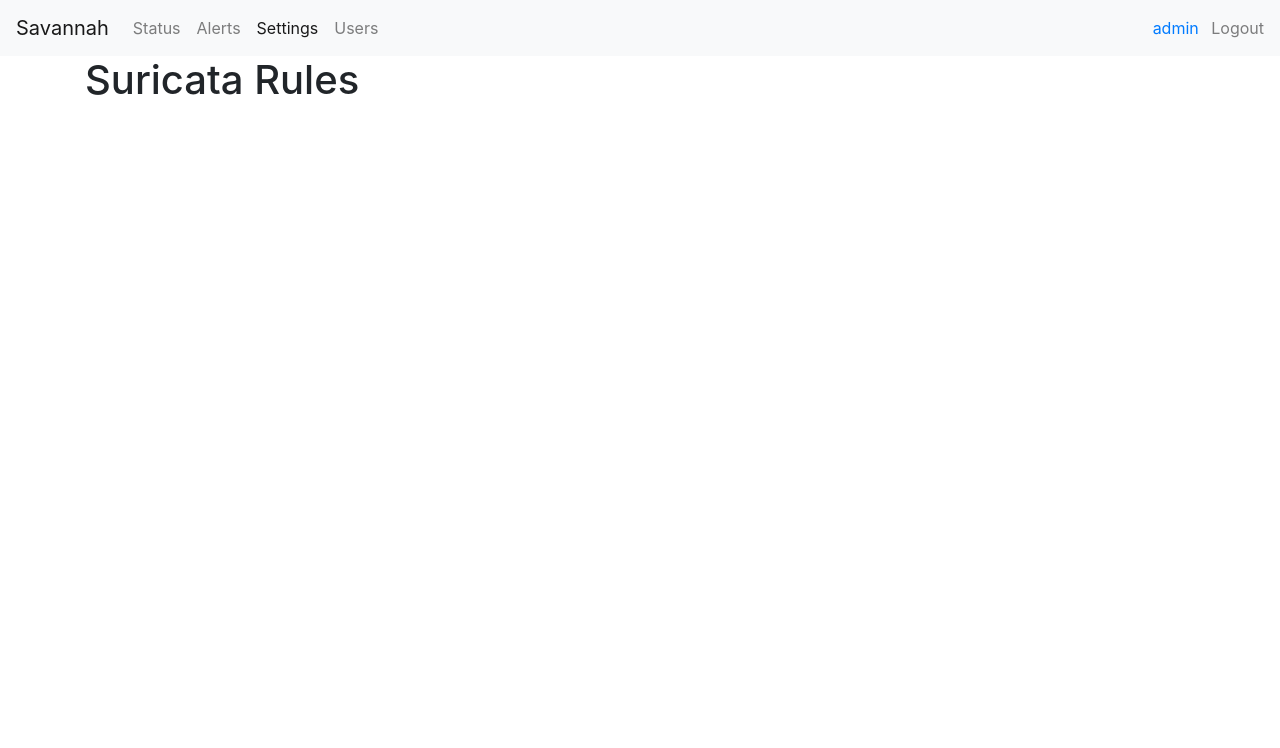
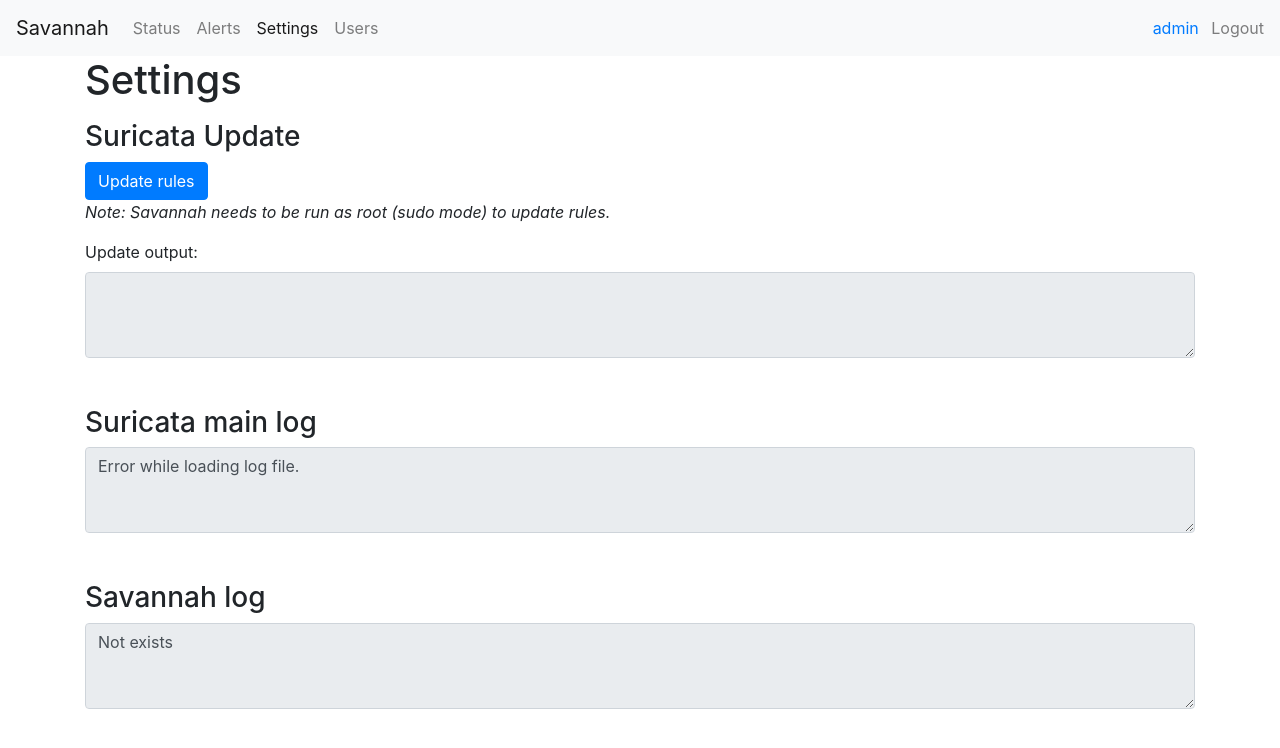
Before and after one commit to AnaLGiN83/Savannah, a Flask app: page /settings in a window 1280 px wide. Shown: the top 748 px of the page. Run offline with Flask 2, Linux system fonts and the light colour scheme; a user stored in the database is signed in; some libraries are stand-ins or nearby versions.

Commit message:
Added settings frontend

```diff
--- a/app/templates/settings.html
+++ b/app/templates/settings.html
@@ -2,5 +2,54 @@
 {% set active_page = "settings" %}
 
 {% block content %}
-    <h1>{% block title %} Suricata Rules {% endblock %}</h1>
+    <h1 class="mb-3">{% block title %} Settings {% endblock %}</h1>
+    <h3>Suricata Update</h3>
+    <div class="mb-5">
+        <form action="/settings" method="post" id="update-form">
+            <input type="hidden" name="req_type" value="suricata-update">
+            <button class="btn btn-primary" type="submit">Update rules</button>
+            <p><i>Note: Savannah needs to be run as root (sudo mode) to update rules.</i></p>
+        </form>
+        <div>
+            <label for="suricata-update-output">Update output:</label>
+            <textarea class="form-control" id="suricata-update-output" rows="3" readonly></textarea>
+        </div>
+    </div>
+    <h3>Suricata main log</h3>
+    <div class="mb-5">
+        <textarea class="form-control" id="suricata-log" rows="3" readonly>{% if suricata_error %}Error while loading log file.
+            {% else %}{{ suricata_log }}
+            {% endif %}</textarea>
+    </div>
+    <h3>Savannah log</h3>
+    <div class="mb-5">
+        <textarea class="form-control" id="savannah-log" rows="3" readonly>{% if savannah_error %} Error while loading log file.
+            {% else %}{{ savannah_log }}
+            {% endif %}</textarea>
+    </div>
+    <script>
+        $(document).ready(function () {
+           $("#update-form").submit(function ( event ){
+               event.preventDefault();
+               sendAjaxForm("update-form", "suricata-update-output");
+           })
+        });
+
+        function sendAjaxForm(form_ajax, output){
+            var form = $("#" + form_ajax);
+            $.ajax({
+                type: form.attr('method'),
+                url: form.attr('action'),
+                data: form.serialize(),
+                success: function (response) {
+                    $('#' + output).html(response);
+                    form.trigger('reset');
+                },
+                error: function (error) {
+                    $('#' + output).html(error);
+                    form.trigger('reset');
+                }
+            });
+        }
+    </script>
 {% endblock %}
```
